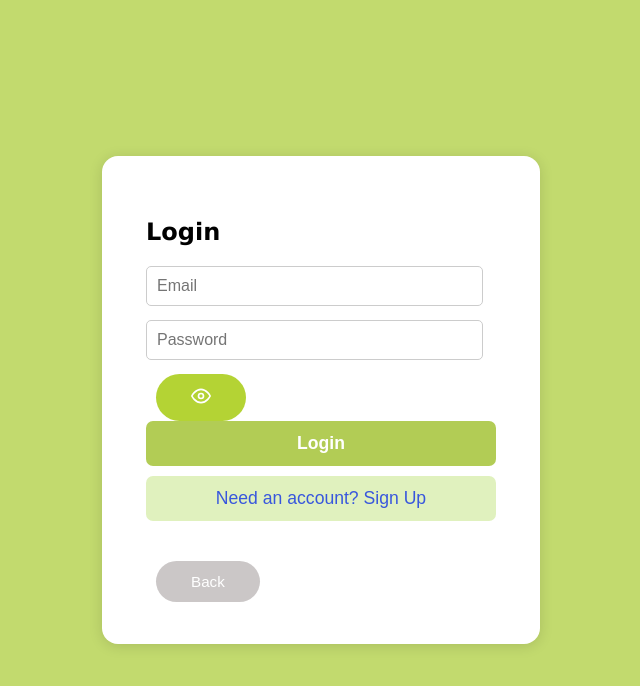
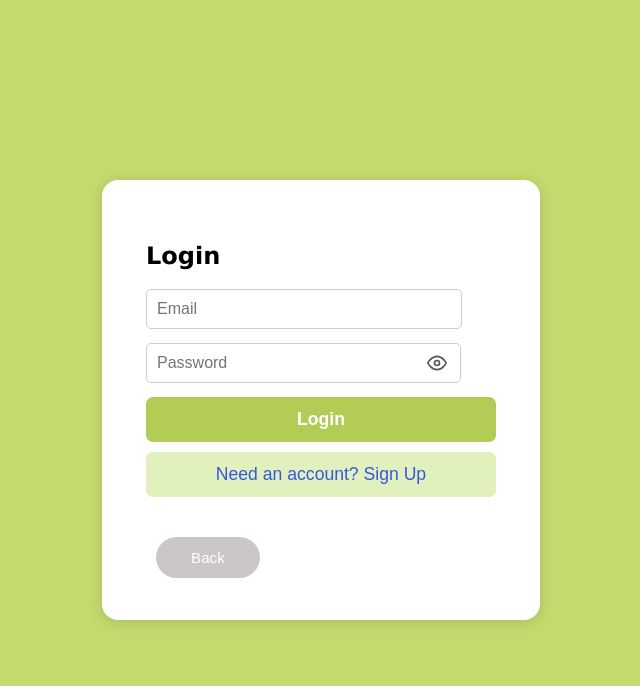
Before and after one commit to Qizheng-Yang/CSE485_Project_Connect_Studio, a React (Vite) app: page /auth in a window 1280 px wide. Shown: the top 686 px of the page, without its empty margins (319-959 px from the left). Built offline with nearby package versions, Linux system fonts and the light colour scheme.

Commit message:
Update to show pass in the password box index.css

```diff
--- a/src/index.css
+++ b/src/index.css
@@ -76,7 +76,7 @@ body {
 
 .auth-input {
   display: block;
-  width: 90%;
+  width: 84%;
   padding: 10px;
   margin-bottom: 14px;
   border-radius: 5px;
@@ -1117,3 +1117,45 @@ body {
         opacity: 0.8;
     }
 /* Back & Next Buttons END */
+
+
+
+
+/* === Password Show Icon === */
+
+.password-input-container {
+  position: relative;
+  width: 90%;
+  margin-bottom: 14px;
+}
+
+
+.password-input-container .auth-input {
+  /* Override the default .auth-input styles to fill the container */
+  width: 100%;
+  margin-bottom: 0; /* The container handles the bottom margin now */
+
+  /* These styles ensure consistent appearance and spacing for the icon */
+  box-sizing: border-box;
+  padding-right: 45px;
+}
+
+/* This styles the button that holds the eye icon */
+.password-toggle-button {
+  position: absolute;
+  top: 50%;
+  right: 10px;
+  transform: translateY(-50%);
+  background: none;
+  border: none;
+  cursor: pointer;
+  padding: 4px;
+  display: flex;
+  align-items: center;
+  justify-content: center;
+  color: #555;
+}
+
+.password-toggle-button:hover {
+    color: #000;
+}
```
